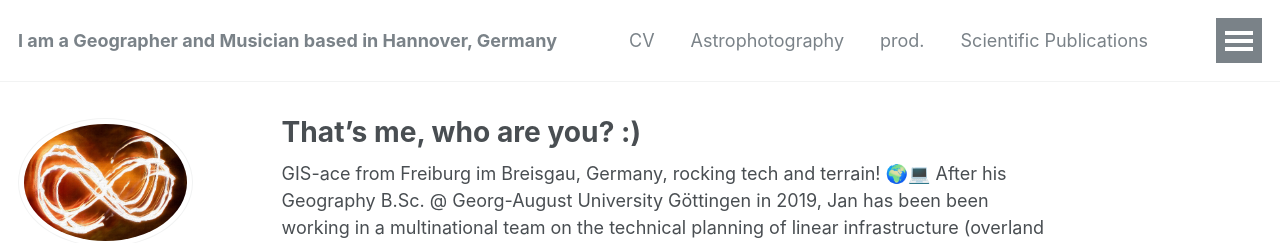
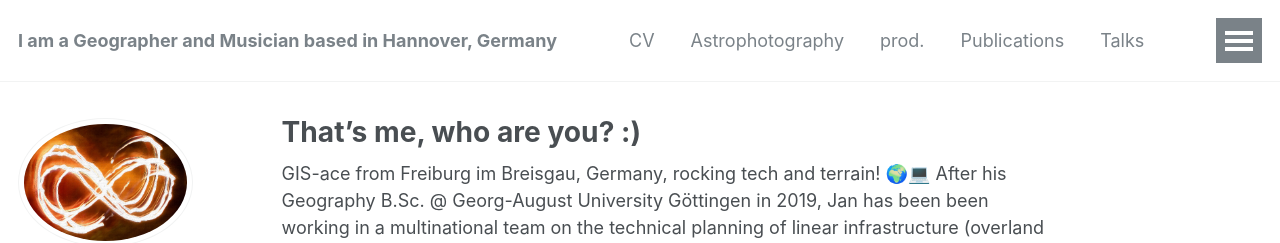
Before and after one commit to jnschmd44/jnschmd44.github.io, a Jekyll site: the page built from _pages/about.md, in a window 1280 px wide and 1148 px high. Shown: the top 243 px of the window. Built offline with Jekyll 4.4.1, drawn with Linux system fonts in a browser that asks for light colours; some web fonts are replaced.

Commit message:
Update navigation.yml

```diff
--- a/_data/navigation.yml
+++ b/_data/navigation.yml
@@ -19,7 +19,7 @@ main:
 
 
 
-  - title: "Scientific Publications"
+  - title: "Publications"
     url: /publications/
 
   - title: "Talks"
```
